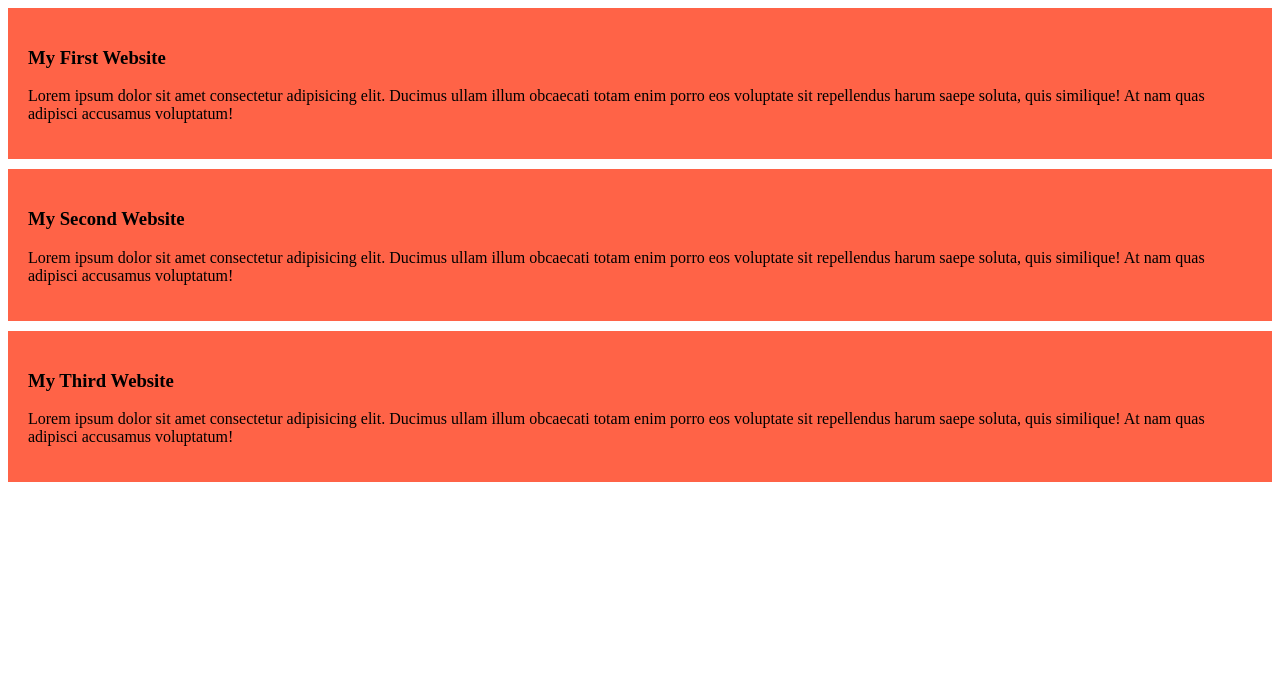
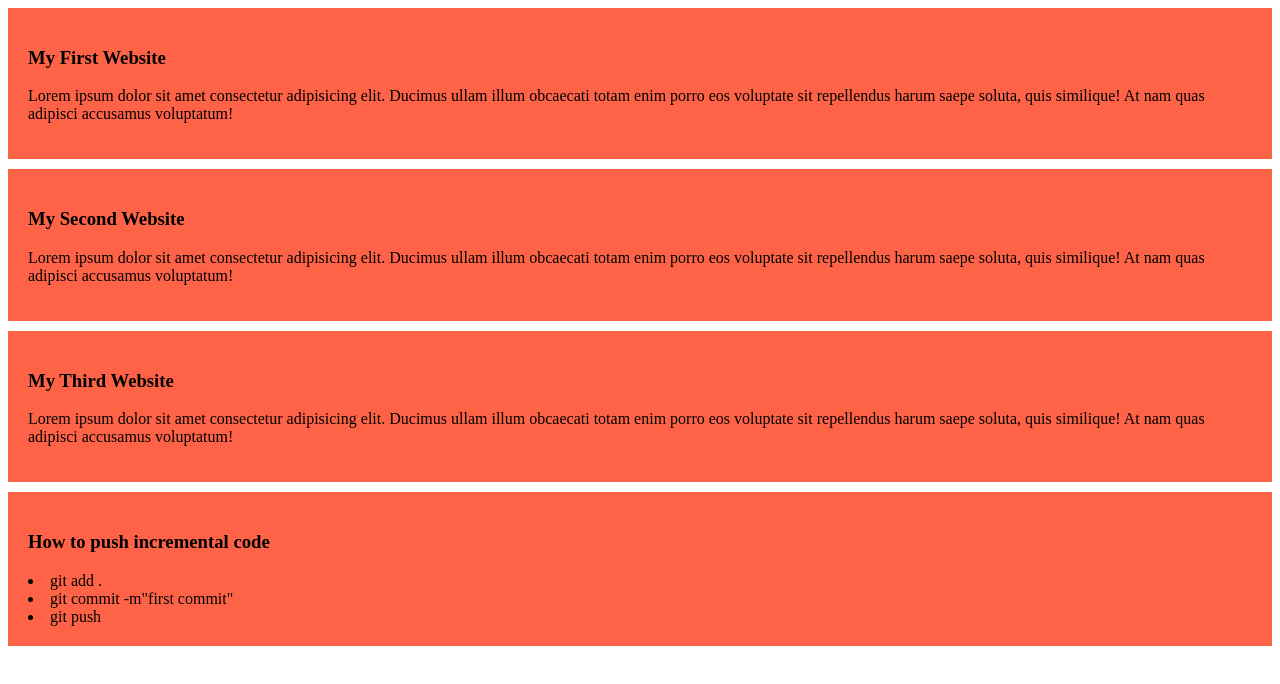
Before and after one commit to IftekharHamim/simple-website, a plain HTML site: page index.html in a window 1280 px wide. Drawn offline with Linux system fonts and the light colour scheme.

Commit message:
added third div commit

```diff
--- a/index.html
+++ b/index.html
@@ -19,5 +19,11 @@
             <h3>My Third Website</h3>
             <p>Lorem ipsum dolor sit amet consectetur adipisicing elit. Ducimus ullam illum obcaecati totam enim porro eos voluptate sit repellendus harum saepe soluta, quis similique! At nam quas adipisci accusamus voluptatum!</p>
       </div>
+      <div>
+            <h3>How to push incremental code</h3>
+            <li>git add .</li>
+            <li>git commit -m"first commit"</li>
+            <li>git push</li>
+      </div>
 </body>
 </html>
```
